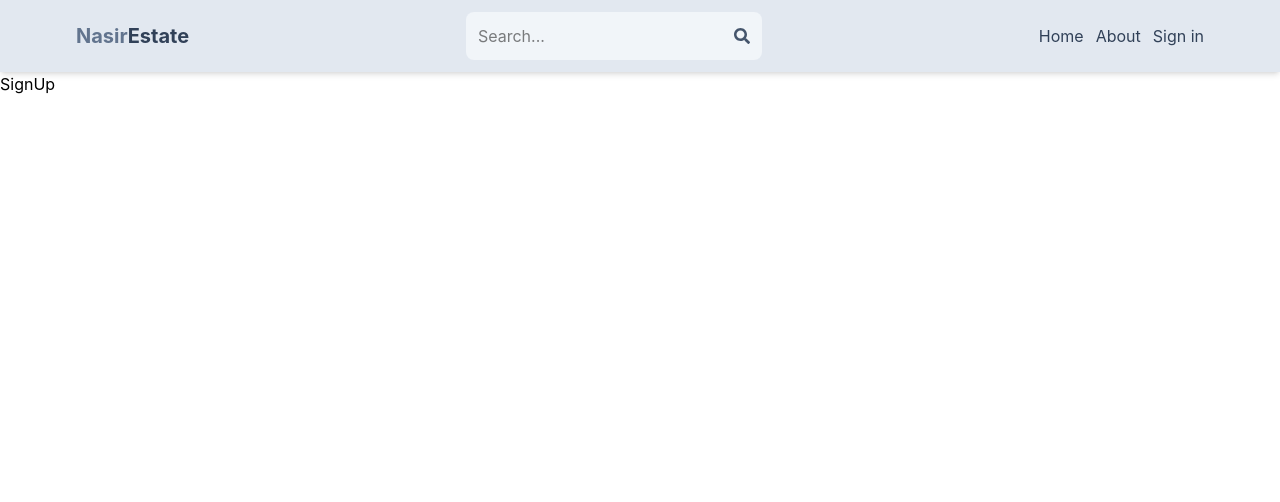
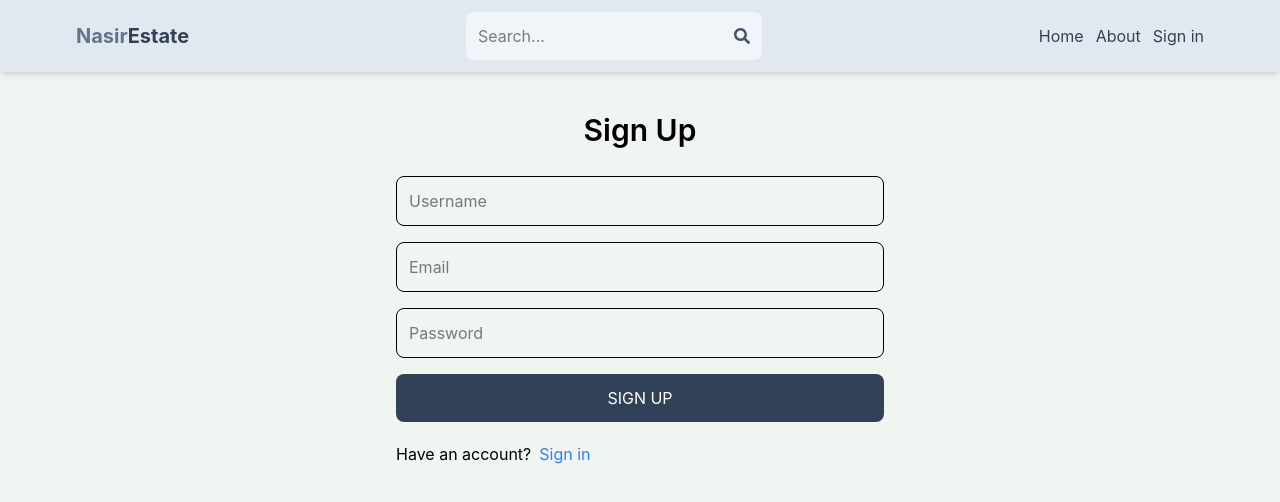
Before and after one commit to Nasir-Jameel/MERN-Stack-Project-Modern-Real-Estate-Marketplace, a React (Vite) app in the folder client/: page /sign-up in a window 1280 px wide. Shown: the top 502 px of the page. Built offline with nearby package versions, Linux system fonts and the light colour scheme.

Commit message:
sign up Page UI created

```diff
--- a/client/src/index.css
+++ b/client/src/index.css
@@ -1 +1,4 @@
 @import "tailwindcss";
+body{
+    background-color: rgb(241, 245, 241);
+}
--- a/client/src/pages/SignUp.jsx
+++ b/client/src/pages/SignUp.jsx
@@ -1,8 +1,21 @@
-import React from 'react'
+import {Link} from "react-router-dom"
 
 const SignUp = () => {
   return (
-    <div>SignUp</div>
+    <div className="p-3 max-w-lg mx-auto">
+      <h1 className='text-3xl text-center font-semibold my-7'>Sign Up</h1>
+      <form className='flex flex-col gap-4 ' >
+        <input className='border p-3 rounded-lg' id="username" type="text" placeholder="Username" />
+        <input className='border p-3 rounded-lg' id="email" type="email" placeholder="Email" />
+        <input className='border p-3 rounded-lg' id="password" type="password" placeholder="Password" />
+        <button className="bg-slate-700 text-white uppercase p-3 rounded-lg hover:backdrop-opacity-95 disabled:opacity-80  ">Sign Up</button>
+      </form>
+      <div className="flex gap-2 mt-5">
+        <p >Have an account?
+        </p>
+        <Link to="/sign-in" className="text-blue-500 hover:underline">Sign in</Link>
+      </div>
+    </div>
   )
 }
 
```
Also changed, not shown: 1 other file (tests, documents, lock files or other folders).
